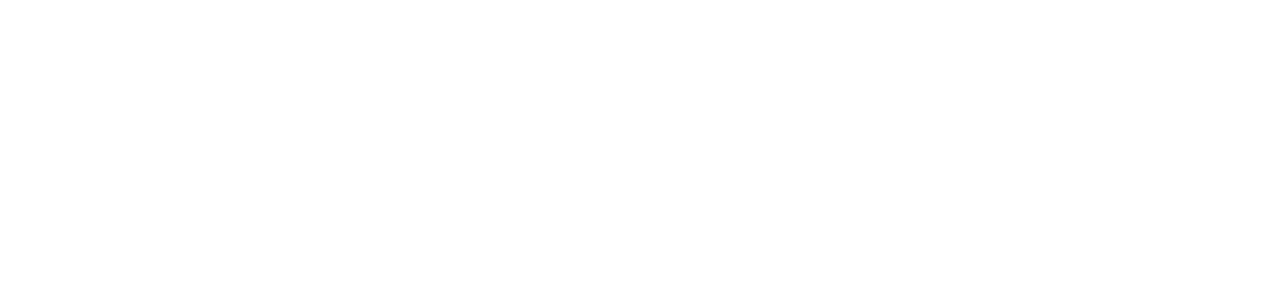
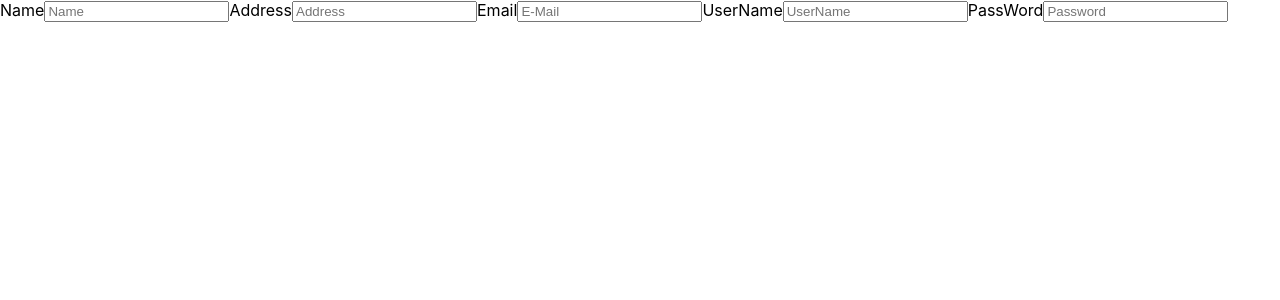
Before and after one commit to kidsfly-lambda/FrontEnd, a React (Create React App) app in the folder kidsfly/: page / in a window 1280 px wide. Shown: the top 300 px of the page. Built offline with nearby package versions, Linux system fonts and the light colour scheme.

Commit message:
basic form

```diff
--- a/kidsfly/src/App.js
+++ b/kidsfly/src/App.js
@@ -1,10 +1,11 @@
 import React from 'react';
-
+import UserForm from './components/UserForm'
 import './App.css';
 
 function App() {
   return (
     <div className="App">
+    <UserForm />
     </div>
   );
 }
--- a/kidsfly/src/components/UserForm.js
+++ b/kidsfly/src/components/UserForm.js
@@ -1 +1,83 @@
 // controlled component form for signing up a new user
+
+import React from 'react'
+
+class UserForm extends React.Component {
+    state = {
+        signup: {
+            name: '',
+            address: '',
+            email: '',
+            username: '',
+            password: ''
+        }
+      };
+
+      handleChange = e => {
+        this.setState({
+          signup: {
+            ...this.state.signup,
+            [e.target.name]: e.target.value
+          }
+        });
+      };
+
+
+      render() {
+        return(
+        <div className='signup-form'>
+            <form>
+                <label for='name'>Name</label>
+                <input
+                  type='text'
+                  name='name'
+                  placeholder='Name'
+                  value={this.state.signup.name}
+                  onChange={this.handleChange}
+                  />
+
+                <label for='address'>Address</label>
+                <input
+                  type='text'
+                  name='address'
+                  placeholder='Address'
+                  value={this.state.signup.address}
+                  onChange={this.handleChange}
+                  />
+
+                <label for='email'>Email</label>
+                <input
+                  type='text'
+                  name='email'
+                  placeholder='E-Mail'
+                  value={this.state.signup.email}
+                  onChange={this.handleChange}
+                  />
+
+                <label for='username'>UserName</label>
+                <input
+                  type='text'
+                  name='username'
+                  placeholder='UserName'
+                  value={this.state.signup.username}
+                  onChange={this.handleChange}
+                  />
+
+
+                <label for='username'>PassWord</label>
+                <input
+                  type='text'
+                  name='password'
+                  placeholder='Password'
+                  value={this.state.signup.password}
+                  onChange={this.handleChange}
+                  />
+
+            </form>
+        </div>
+          )
+      }
+}
+
+
+export default UserForm
```
